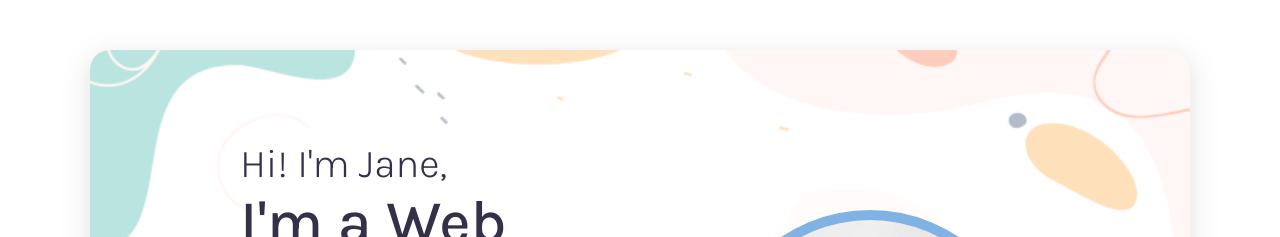
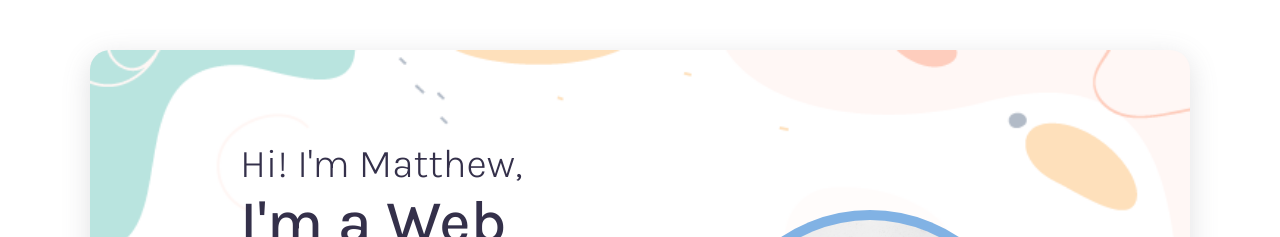
Before and after one commit to matthewseudieu/matthewseudieu.github.io, a plain HTML site: page index.html in a window 1280 px wide. Shown: the top 237 px of the page. Drawn offline with Linux system fonts and the light colour scheme.

Commit message:
Changed name

```diff
--- a/index.html
+++ b/index.html
@@ -13,7 +13,7 @@
     <div class="container">
         <img src="img/p4.png" class="mypic">
         <div class="info">
-            <h3>Hi! I'm Jane,</h3>
+            <h3>Hi! I'm Matthew,</h3>
             <h2>I'm a Web Developer.</h2>
             <h4>From Texas.</h4>
             <p>Completed my online Web Development course by CodeWizard and I suggest you try to relax and learn something new. &#x1F609; </p>
```
